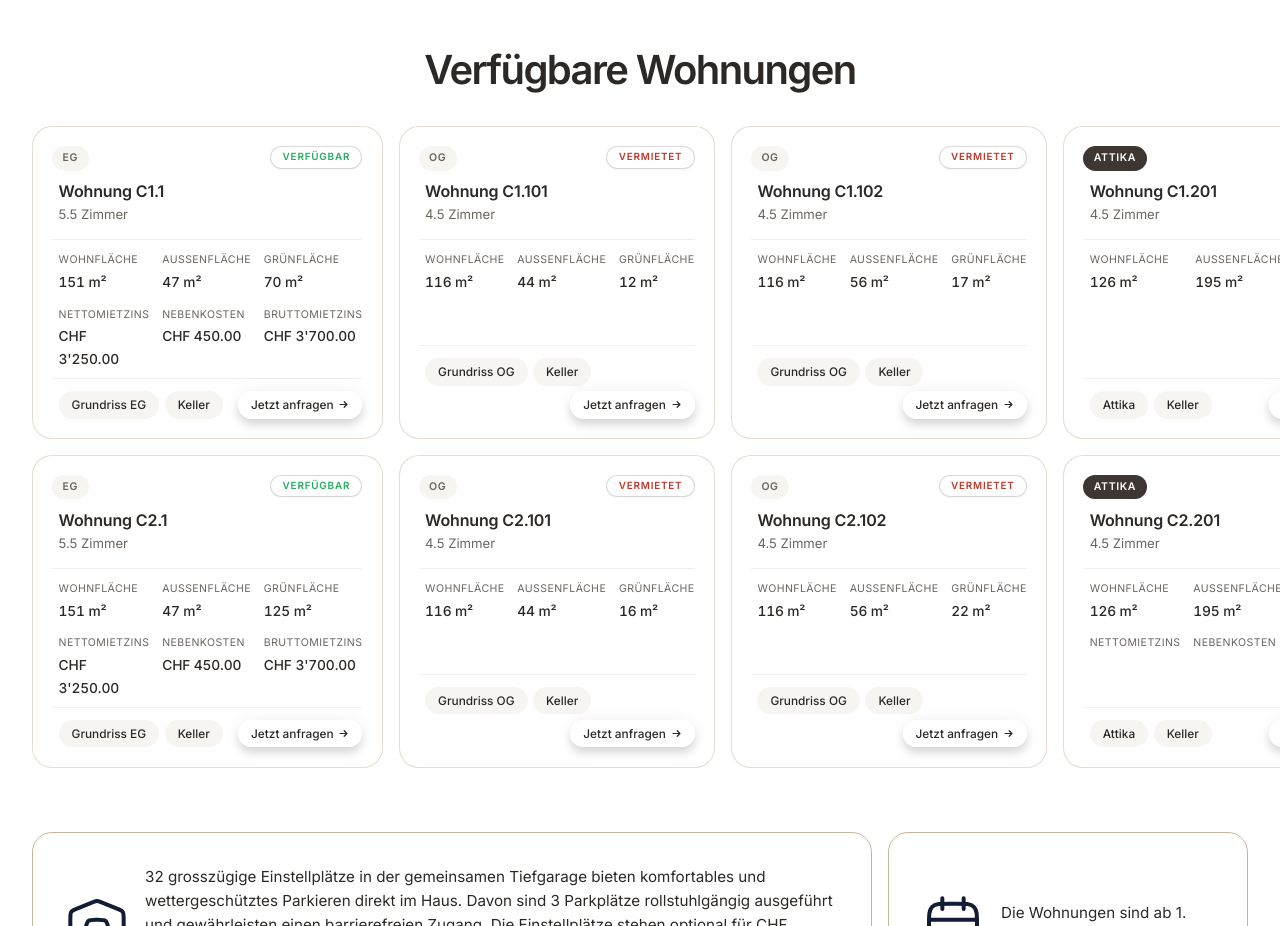
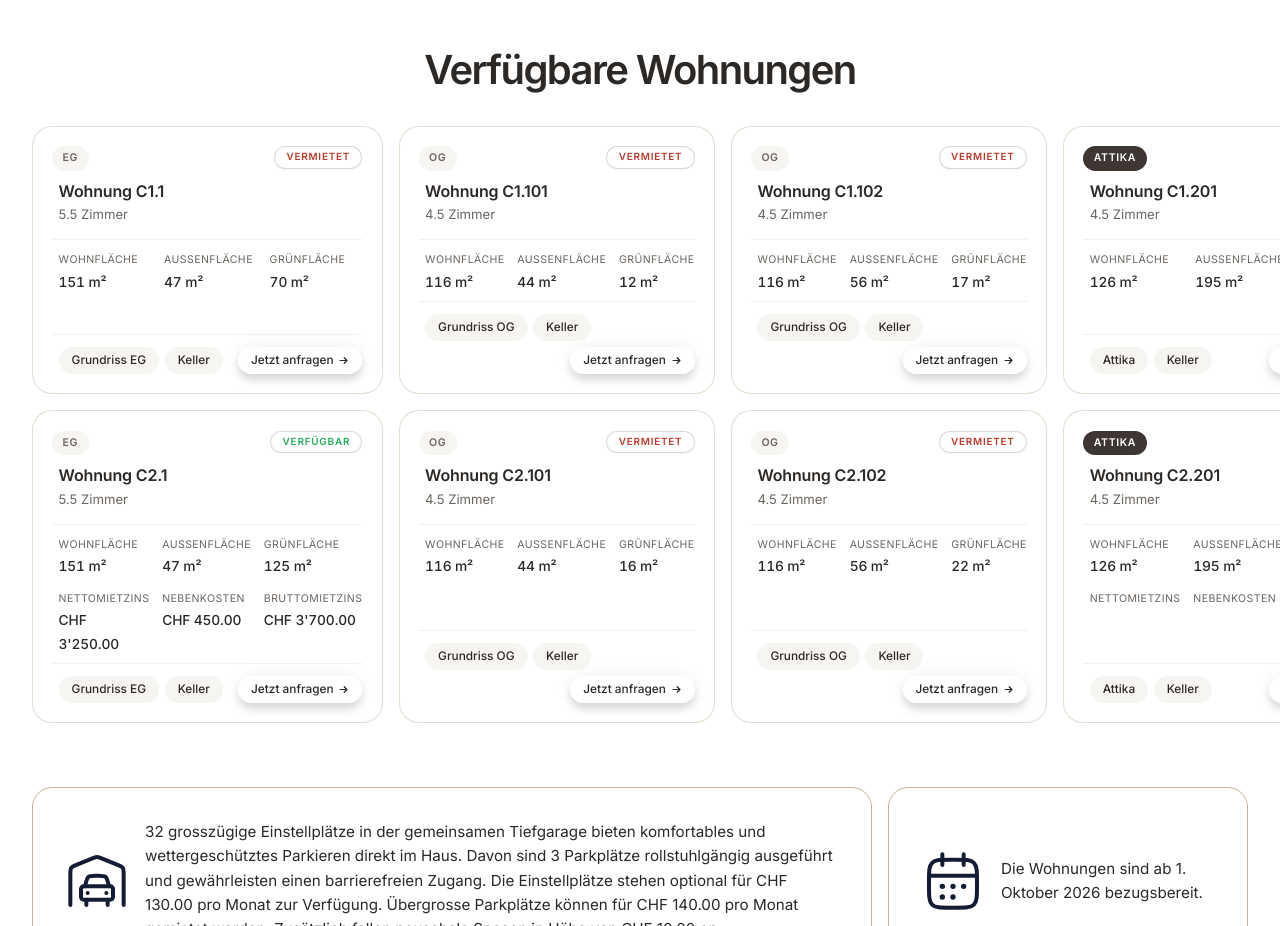
Before and after one commit to fabioiannelli/maienholz, a plain HTML site: page wohnungen.html in a window 1280 px wide. Shown: the part 960-1886 px from the top of the page. Drawn offline with Linux system fonts and the light colour scheme; a web font is replaced by a local one.

Commit message:
Update wohnungen.html

```diff
--- a/wohnungen.html
+++ b/wohnungen.html
@@ -110,7 +110,7 @@
 
         <div class="unit-grid" data-animate>
           <!-- C1.1 -->
-          <div class="ucard" data-unit="C1" data-unit-id="C1.1">
+          <div class="ucard" data-unit="C1" data-unit-id="C1.1" data-status="rented">
             <div class="ucard__badge">EG</div>
             <h3 class="ucard__name">Wohnung C1.1</h3>
             <div class="ucard__rooms">5.5 Zimmer</div>
@@ -126,18 +126,6 @@
               <div class="ucard__detail">
                 <span class="ucard__label">Grünfläche</span>
                 <span class="ucard__value">70 m²</span>
-              </div>
-              <div class="ucard__detail">
-                <span class="ucard__label">Nettomietzins</span>
-                <span class="ucard__value">CHF 3'250.00</span>
-              </div>
-              <div class="ucard__detail">
-                <span class="ucard__label">Nebenkosten</span>
-                <span class="ucard__value">CHF 450.00</span>
-              </div>
-              <div class="ucard__detail">
-                <span class="ucard__label">Bruttomietzins</span>
-                <span class="ucard__value">CHF 3'700.00</span>
               </div>
             </div>
             <div class="ucard__actions">
```
